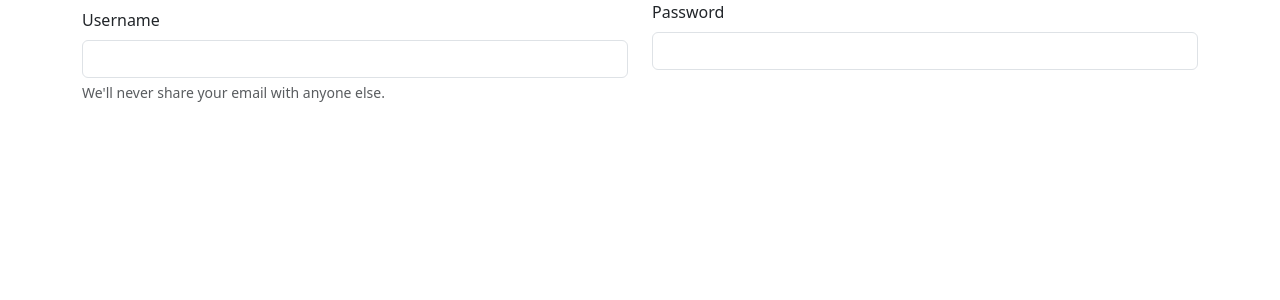
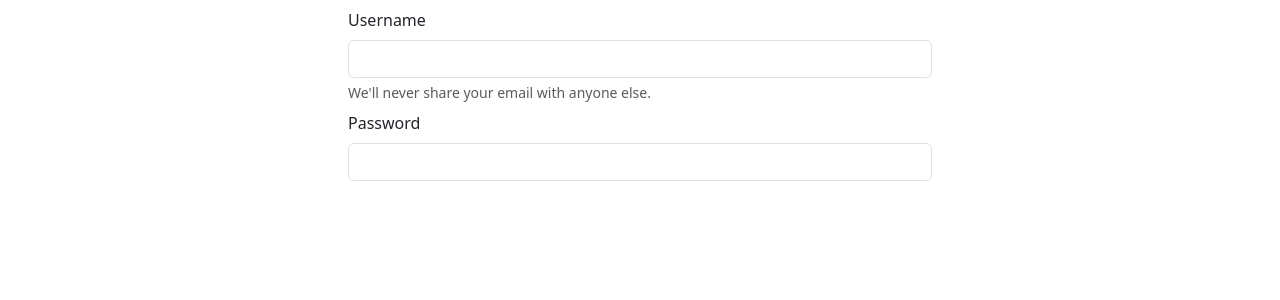
Before and after one commit to MarkRyuo/SalesInventory-SIMS-, a React (Vite) app in the folder client/: page / in a window 1280 px wide. Shown: the top 300 px of the page. Built offline with nearby package versions, Linux system fonts and the light colour scheme.

Commit message:
Subject: Body

```diff
--- a/client/src/App.tsx
+++ b/client/src/App.tsx
@@ -12,9 +12,13 @@ function App() {
               {/* Navbar */}
           </div>
 
-          <form className="container-lg">
+          <div>
+              {/* Logo */}
+          </div>
+
+          <form className="container-lg d-flex justify-content-center">
               <div className="row">
-                <div className="col">
+                <div className="col-12">
                   <div className="my-2">
                       <label htmlFor="username" className="form-label">Username</label>
                       <input type="text" className="username form-control"/>
@@ -22,7 +26,7 @@ function App() {
                   </div>
                 </div>
 
-                <div className="col">
+                <div className="col-12">
                     <div className="mb-2">
                       <label htmlFor="password" className="form-label">Password </label>
                       <input type="password" className="password form-control"/>
```
